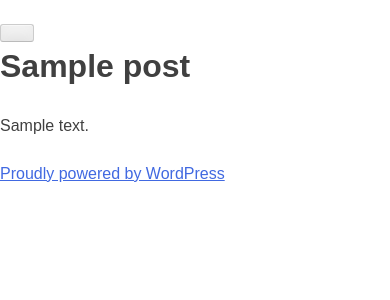
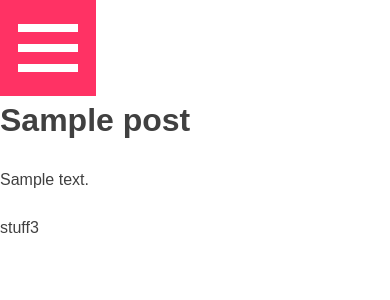
Before and after one commit to c-oh/tomco, a WordPress theme: template themes/tomco-theme/page.php in a window 390 px wide. Shown: the top 300 px of the page. Run offline with PHP 8.4 and a stand-in for WordPress, Linux system fonts and the light colour scheme; the site name, menu and one post (Sample post) are stand-ins, and other content is empty.

Commit message:
updated files,setting up hamburger menu

```diff
--- a/themes/tomco-theme/footer.php
+++ b/themes/tomco-theme/footer.php
@@ -11,7 +11,7 @@
 
 			<footer id="colophon" class="site-footer" role="contentinfo">
 				<div class="site-info">
-					<a href="<?php echo esc_url( 'https://wordpress.org/' ); ?>"><?php printf( esc_html( 'Proudly powered by %s' ), 'WordPress' ); ?></a>
+					stuff3
 				</div><!-- .site-info -->
 			</footer><!-- #colophon -->
 		</div><!-- #page -->
--- a/themes/tomco-theme/header.php
+++ b/themes/tomco-theme/header.php
@@ -23,11 +23,11 @@
 			<header id="masthead" class="site-header" role="banner">
 				<div class="site-branding">
 					<h1 class="site-title screen-reader-text"><a href="<?php echo esc_url( home_url( '/' ) ); ?>" rel="home"><?php bloginfo( 'name' ); ?></a></h1>
-					<p class="site-description"><?php bloginfo( 'description' ); ?></p>
 				</div><!-- .site-branding -->
-
 				<nav id="site-navigation" class="main-navigation" role="navigation">
-					<button class="menu-toggle" aria-controls="primary-menu" aria-expanded="false"><?php esc_html( 'Primary Menu' ); ?></button>
+					<button class="c-hamburger c-hamburger--htx menu-toggle" aria-controls="primary-menu" >
+  						<span>toggle menu</span>
+					</button>
 					<?php wp_nav_menu( array( 'theme_location' => 'primary', 'menu_id' => 'primary-menu' ) ); ?>
 				</nav><!-- #site-navigation -->
 			</header><!-- #masthead -->
--- a/themes/tomco-theme/sass/_forms.scss
+++ b/themes/tomco-theme/sass/_forms.scss
@@ -3,60 +3,3 @@
 --------------------------------------------------------------*/
 
 /* Buttons */
-
-button,
-input[type="button"],
-input[type="reset"],
-input[type="submit"] {
-	border: 1px solid;
-	border-color: #ccc #ccc #bbb;
-	border-radius: 3px;
-	background: #e6e6e6;
-	box-shadow: inset 0 1px 0 rgba(255, 255, 255, 0.5), inset 0 15px 17px rgba(255, 255, 255, 0.5), inset 0 -5px 12px rgba(0, 0, 0, 0.05);
-	color: rgba(0, 0, 0, .8);
-	@include font-size(0.75);
-	line-height: 1;
-	padding: .6rem 1rem .4rem;
-	text-shadow: 0 1px 0 rgba(255, 255, 255, 0.8);
-
-	&:hover {
-		border-color: #ccc #bbb #aaa;
-		box-shadow: inset 0 1px 0 rgba(255, 255, 255, 0.8), inset 0 15px 17px rgba(255, 255, 255, 0.8), inset 0 -5px 12px rgba(0, 0, 0, 0.02);
-	}
-
-	&:active,
-	&:focus {
-		border-color: #aaa #bbb #bbb;
-		box-shadow: inset 0 -1px 0 rgba(255, 255, 255, 0.5), inset 0 2px 5px rgba(0, 0, 0, 0.15);
-	}
-}
-
-/* Fields */
-
-input[type="text"],
-input[type="email"],
-input[type="url"],
-input[type="password"],
-input[type="search"],
-textarea {
-	color: #666;
-	border: 1px solid #ccc;
-	border-radius: 3px;
-
-	&:focus {
-		color: #111;
-	}
-}
-
-input[type="text"],
-input[type="email"],
-input[type="url"],
-input[type="password"],
-input[type="search"] {
-	padding: 3px;
-}
-
-textarea {
-	padding-left: 3px;
-	width: 100%;
-}
--- a/themes/tomco-theme/sass/_navigation.scss
+++ b/themes/tomco-theme/sass/_navigation.scss
@@ -4,25 +4,6 @@
 
 /* Links */
 
-a {
-	color: $color__link;
-
-	&:visited {
-		color: $color__link-visited;
-	}
-	&:hover,
-	&:focus,
-	&:active {
-		color: $color__link-hover;
-	}
-	&:focus {
-		outline: thin dotted;
-	}
-	&:hover,
-	&:active {
-		outline: 0;
-	}
-}
 
 /* Menus */
 
@@ -130,3 +61,102 @@ a {
 		width: 50%;
 	}
 }
+
+//actual code
+
+.c-hamburger {
+  display: block;
+  position: relative;
+  overflow: hidden;
+  margin: 0;
+  padding: 0;
+  width: 96px;
+  height: 96px;
+  font-size: 0;
+  text-indent: -9999px;
+  appearance: none;
+  box-shadow: none;
+  border-radius: none;
+  border: none;
+  cursor: pointer;
+  transition: background 0.3s;
+}
+
+.c-hamburger:focus {
+  outline: none;
+}
+
+.c-hamburger span {
+  display: block;
+  position: absolute;
+  top: 44px;
+  left: 18px;
+  right: 18px;
+  height: 8px;
+  background: white;
+}
+
+.c-hamburger span::before,
+.c-hamburger span::after {
+  position: absolute;
+  display: block;
+  left: 0;
+  width: 100%;
+  height: 8px;
+  background-color: #fff;
+  content: "";
+}
+
+.c-hamburger span::before {
+  top: -20px;
+}
+
+.c-hamburger span::after {
+  bottom: -20px;
+}
+
+.c-hamburger--htx {
+  background-color: #ff3264;
+}
+
+.c-hamburger--htx span {
+  transition: background 0s 0.3s;
+}
+
+.c-hamburger--htx span::before,
+.c-hamburger--htx span::after {
+  transition-duration: 0.3s, 0.3s;
+  transition-delay: 0.3s, 0s;
+}
+
+.c-hamburger--htx span::before {
+  transition-property: top, transform;
+}
+
+.c-hamburger--htx span::after {
+  transition-property: bottom, transform;
+}
+
+/* active state, i.e. menu open */
+.c-hamburger--htx.is-active {
+  background-color: #cb0032;
+}
+
+.c-hamburger--htx.is-active span {
+  background: none;
+}
+
+.c-hamburger--htx.is-active span::before {
+  top: 0;
+  transform: rotate(45deg);
+}
+
+.c-hamburger--htx.is-active span::after {
+  bottom: 0;
+  transform: rotate(-45deg);
+}
+
+.c-hamburger--htx.is-active span::before,
+.c-hamburger--htx.is-active span::after {
+  transition-delay: 0s, 0.3s;
+}
--- a/themes/tomco-theme/style.css
+++ b/themes/tomco-theme/style.css
@@ -343,81 +343,10 @@ table {
 # Forms
 --------------------------------------------------------------*/
 /* Buttons */
-button,
-input[type="button"],
-input[type="reset"],
-input[type="submit"] {
-  border: 1px solid;
-  border-color: #ccc #ccc #bbb;
-  border-radius: 3px;
-  background: #e6e6e6;
-  box-shadow: inset 0 1px 0 rgba(255, 255, 255, 0.5), inset 0 15px 17px rgba(255, 255, 255, 0.5), inset 0 -5px 12px rgba(0, 0, 0, 0.05);
-  color: rgba(0, 0, 0, 0.8);
-  font-size: 12px;
-  font-size: 0.75rem;
-  line-height: 1;
-  padding: .6rem 1rem .4rem;
-  text-shadow: 0 1px 0 rgba(255, 255, 255, 0.8); }
-  button:hover,
-  input[type="button"]:hover,
-  input[type="reset"]:hover,
-  input[type="submit"]:hover {
-    border-color: #ccc #bbb #aaa;
-    box-shadow: inset 0 1px 0 rgba(255, 255, 255, 0.8), inset 0 15px 17px rgba(255, 255, 255, 0.8), inset 0 -5px 12px rgba(0, 0, 0, 0.02); }
-  button:active, button:focus,
-  input[type="button"]:active,
-  input[type="button"]:focus,
-  input[type="reset"]:active,
-  input[type="reset"]:focus,
-  input[type="submit"]:active,
-  input[type="submit"]:focus {
-    border-color: #aaa #bbb #bbb;
-    box-shadow: inset 0 -1px 0 rgba(255, 255, 255, 0.5), inset 0 2px 5px rgba(0, 0, 0, 0.15); }
-
-/* Fields */
-input[type="text"],
-input[type="email"],
-input[type="url"],
-input[type="password"],
-input[type="search"],
-textarea {
-  color: #666;
-  border: 1px solid #ccc;
-  border-radius: 3px; }
-  input[type="text"]:focus,
-  input[type="email"]:focus,
-  input[type="url"]:focus,
-  input[type="password"]:focus,
-  input[type="search"]:focus,
-  textarea:focus {
-    color: #111; }
-
-input[type="text"],
-input[type="email"],
-input[type="url"],
-input[type="password"],
-input[type="search"] {
-  padding: 3px; }
-
-textarea {
-  padding-left: 3px;
-  width: 100%; }
-
 /*--------------------------------------------------------------
 # Navigation
 --------------------------------------------------------------*/
 /* Links */
-a {
-  color: royalblue; }
-  a:visited {
-    color: purple; }
-  a:hover, a:focus, a:active {
-    color: midnightblue; }
-  a:focus {
-    outline: thin dotted; }
-  a:hover, a:active {
-    outline: 0; }
-
 /* Menus */
 .main-navigation {
   clear: both;
@@ -483,6 +388,89 @@ a {
   float: right;
   text-align: right;
   width: 50%; }
+
+.c-hamburger {
+  display: block;
+  position: relative;
+  overflow: hidden;
+  margin: 0;
+  padding: 0;
+  width: 96px;
+  height: 96px;
+  font-size: 0;
+  text-indent: -9999px;
+  -webkit-appearance: none;
+     -moz-appearance: none;
+          appearance: none;
+  box-shadow: none;
+  border-radius: none;
+  border: none;
+  cursor: pointer;
+  transition: background 0.3s; }
+
+.c-hamburger:focus {
+  outline: none; }
+
+.c-hamburger span {
+  display: block;
+  position: absolute;
+  top: 44px;
+  left: 18px;
+  right: 18px;
+  height: 8px;
+  background: white; }
+
+.c-hamburger span::before,
+.c-hamburger span::after {
+  position: absolute;
+  display: block;
+  left: 0;
+  width: 100%;
+  height: 8px;
+  background-color: #fff;
+  content: ""; }
+
+.c-hamburger span::before {
+  top: -20px; }
+
+.c-hamburger span::after {
+  bottom: -20px; }
+
+.c-hamburger--htx {
+  background-color: #ff3264; }
+
+.c-hamburger--htx span {
+  transition: background 0s 0.3s; }
+
+.c-hamburger--htx span::before,
+.c-hamburger--htx span::after {
+  transition-duration: 0.3s, 0.3s;
+  transition-delay: 0.3s, 0s; }
+
+.c-hamburger--htx span::before {
+  transition-property: top, transform; }
+
+.c-hamburger--htx span::after {
+  transition-property: bottom, transform; }
+
+/* active state, i.e. menu open */
+.c-hamburger--htx.is-active {
+  background-color: #cb0032; }
+
+.c-hamburger--htx.is-active span {
+  background: none; }
+
+.c-hamburger--htx.is-active span::before {
+  top: 0;
+  transform: rotate(45deg); }
+
+.c-hamburger--htx.is-active span::after {
+  bottom: 0;
+  transform: rotate(-45deg); }
+
+.c-hamburger--htx.is-active span::before,
+.c-hamburger--htx.is-active span::after {
+  transition-delay: 0s, 0.3s; }
 
 /*--------------------------------------------------------------
 # Accessibility
```
Also changed, not shown: other parts of themes/tomco-theme/sass/_navigation.scss (+0 -50 lines), other parts of themes/tomco-theme/style.css (+0 -24 lines), themes/tomco-theme/about.php (added, +14 -0 lines), themes/tomco-theme/comments.php (deleted, +0 -75 lines), themes/tomco-theme/front-page.php (added, +16 -0 lines), themes/tomco-theme/js/scripts.js (added, +19 -0 lines), themes/tomco-theme/single-product.php (added, +12 -0 lines), themes/tomco-theme/taxonomy-product_type.php (added, +22 -0 lines), themes/tomco-theme/build/css/style.min.css, themes/tomco-theme/sass/_mixins.scss (line endings or trailing spaces), 1 other file.
